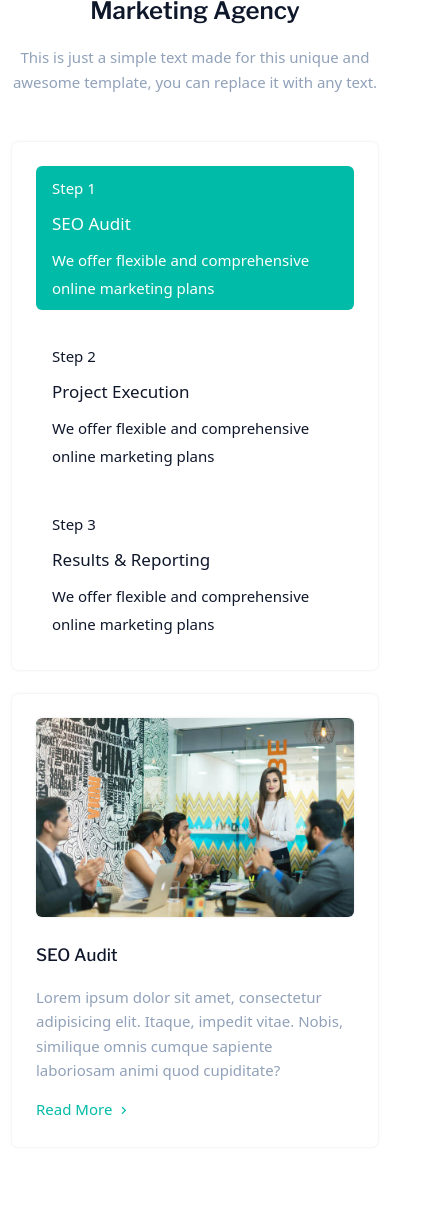
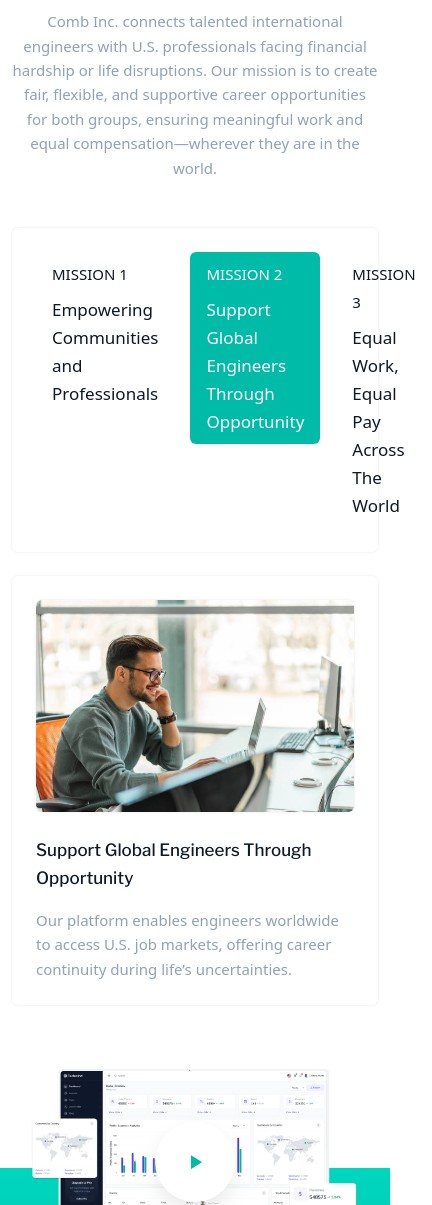
Before and after one commit to TrioComb/TrioComb_Site, a Gatsby site: page / in a window 390 px wide. Shown: the part 4730-5935 px from the top of the page, 432 px wide, since content can reach past the window. Built offline with nearby package versions, Linux system fonts and the light colour scheme; Gatsby itself is replaced by a stand-in of ours.

Commit message:
add company mission section

```diff
--- a/src/components/tab.tsx
+++ b/src/components/tab.tsx
@@ -1,88 +1,114 @@
-import React, { useState } from 'react'
-import blog1 from '../assets/images/blog/01.jpg'
-import blog2 from '../assets/images/blog/02.jpg'
-import blog3 from '../assets/images/blog/03.jpg'
-import { Link } from 'gatsby'
+import React, { useState, useEffect } from 'react'
+import blog1 from '../assets/images/blog/01.png'
+import blog2 from '../assets/images/blog/02.png'
+import blog3 from '../assets/images/blog/03.png'
 
 export default function Tab() {
-    let [activeTab, setActiveTab] = useState<number>(1)
+  const [activeTab, setActiveTab] = useState<number>(1)
+
+  // Carousel effect
+  useEffect(() => {
+    const interval = setInterval(() => {
+      setActiveTab((prev) => (prev % 3) + 1) // Cycle 1 -> 2 -> 3 -> 1
+    }, 5000) // every 5 seconds
+
+    return () => clearInterval(interval)
+  }, [])
+
+  // Manual override resets interval
+  const handleTabClick = (tabIndex: number) => {
+    setActiveTab(tabIndex)
+  }
+
   return (
-        <section className="realtive md:py-24 py-16">
+    <section className="relative md:py-24 py-16">
       <div className="container relative">
+        {/* Header */}
         <div className="grid grid-cols-1 pb-6 text-center">
-                    <h3 className="font-semibold text-2xl leading-normal mb-4">A Performance-driven Marketing Agency</h3>
-                    <p className="text-slate-400 max-w-xl mx-auto">This is just a simple text made for this unique and awesome template, you can replace it with any text.</p>
+          <h3 className="font-semibold text-2xl leading-normal mb-4">Our Company Mission</h3>
+          <p className="text-slate-400 max-w-3xl mx-auto">
+            Comb Inc. connects talented international engineers with U.S. professionals facing financial hardship or life disruptions.
+            Our mission is to create fair, flexible, and supportive career opportunities for both groups, ensuring meaningful work and equal compensation—wherever they are in the world.
+          </p>
         </div>
 
-                <div className="grid md:grid-cols-12 grid-cols-1 mt-6 gap-6">
-                    <div className="lg:col-span-4 md:col-span-5">
-                        <div className="sticky top-20">
-                            <ul className="flex-column p-6 bg-white dark:bg-slate-900 shadow-sm dark:shadow-gray-700 rounded-md" id="myTab" data-tabs-toggle="#myTabContent" role="tablist">
+        {/* Tab Section */}
+        <div className="grid grid-cols-1 mt-6 gap-6">
+          {/* Horizontal Tabs */}
+          <div className="overflow-x-auto">
+            <ul className="flex flex-row gap-4 p-6 bg-white dark:bg-slate-900 shadow-sm dark:shadow-gray-700 rounded-md" role="tablist">
               <li role="presentation">
-                                    <button onClick={()=>setActiveTab(1)} className={`px-4 py-2 text-start text-base font-medium rounded-md w-full hover:text-teal-500 duration-500 ${activeTab === 1 ? 'text-white bg-teal-500 hover:text-white' : ''}`}>
-                                        <span className="block">Step 1</span>
-                                        <span className="text-lg mt-2 block">SEO Audit</span>
-                                        <span className="block mt-2">We offer flexible and comprehensive online marketing plans</span>
+                <button
+                  onClick={() => handleTabClick(1)}
+                  className={`min-w-[250px] px-4 py-2 text-start text-base font-medium rounded-md hover:text-teal-500 duration-500 ${
+                    activeTab === 1 ? 'text-white bg-teal-500 hover:text-white' : ''
+                  }`}
+                >
+                  <span className="block">MISSION 1</span>
+                  <span className="text-lg mt-2 block">Empowering Communities and Professionals</span>
                 </button>
               </li>
               <li role="presentation">
-                                    <button onClick={()=>setActiveTab(2)} className={`px-4 py-2 my-6 text-start text-base font-medium rounded-md w-full hover:text-teal-500 duration-500 ${activeTab === 2 ? 'text-white bg-teal-500 hover:text-white' : ''}`}>
-                                        <span className="block">Step 2</span>
-                                        <span className="text-lg mt-2 block">Project Execution</span>
-                                        <span className="block mt-2">We offer flexible and comprehensive online marketing plans</span>
+                <button
+                  onClick={() => handleTabClick(2)}
+                  className={`min-w-[250px] px-4 py-2 text-start text-base font-medium rounded-md hover:text-teal-500 duration-500 ${
+                    activeTab === 2 ? 'text-white bg-teal-500 hover:text-white' : ''
+                  }`}
+                >
+                  <span className="block">MISSION 2</span>
+                  <span className="text-lg mt-2 block">Support Global Engineers Through Opportunity</span>
                 </button>
               </li>
               <li role="presentation">
-                                    <button onClick={()=>setActiveTab(3)} className={`px-4 py-2 text-start text-base font-medium rounded-md w-full hover:text-teal-500 duration-500 ${activeTab === 3 ? 'text-white bg-teal-500 hover:text-white' : ''}`}>
-                                        <span className="block">Step 3</span>
-                                        <span className="text-lg mt-2 block">Results & Reporting</span>
-                                        <span className="block mt-2">We offer flexible and comprehensive online marketing plans</span>
+                <button
+                  onClick={() => handleTabClick(3)}
+                  className={`min-w-[250px] px-4 py-2 text-start text-base font-medium rounded-md hover:text-teal-500 duration-500 ${
+                    activeTab === 3 ? 'text-white bg-teal-500 hover:text-white' : ''
+                  }`}
+                >
+                  <span className="block">MISSION 3</span>
+                  <span className="text-lg mt-2 block">Equal Work, Equal Pay Across The World</span>
                 </button>
               </li>
             </ul>
           </div>
-                    </div>
 
-                    <div className="lg:col-span-8 md:col-span-7">
-                        <div id="myTabContent" className="p-6 bg-white dark:bg-slate-900 shadow-sm dark:shadow-gray-700 rounded-md">
-                            {activeTab === 1 &&
-                                <div className="">
-                                    <img src={blog1} className="shadow-sm dark:shadow-gray-700 rounded-md" alt=""/>
+          {/* Tab Content */}
+          <div>
+            <div className="w-full p-6 bg-white dark:bg-slate-900 shadow-sm dark:shadow-gray-700 rounded-md transition-all duration-500 ease-in-out">
+              {activeTab === 1 && (
+                <div>
+                  <img src={blog1} className="w-full shadow-sm dark:shadow-gray-700 rounded-md" alt="" />
                   <div className="mt-6">
-                                        <h5 className="text-lg font-medium">SEO Audit</h5>
-                                        <p className="text-slate-400 mt-4">Lorem ipsum dolor sit amet, consectetur adipisicing elit. Itaque, impedit vitae. Nobis, similique omnis cumque sapiente laboriosam animi quod cupiditate?</p>
-                                        <div className="mt-4">
-                                            <Link to="" className="text-teal-500">Read More <i className="mdi mdi-chevron-right align-middle"></i></Link>
+                    <h5 className="text-lg font-medium">Empowering Clients and Professionals</h5>
+                    <p className="text-slate-400 mt-4">
+                      We support U.S.-based individuals experiencing life transitions by connecting them with top global talent for mutual success.
+                    </p>
                   </div>
                 </div>
-                                </div>
-                            }
-                            {
-                                activeTab === 2 &&
+              )}
+              {activeTab === 2 && (
                 <div>
-                                    <img src={blog2} className="shadow-sm dark:shadow-gray-700 rounded-md" alt=""/>
+                  <img src={blog2} className="w-full shadow-sm dark:shadow-gray-700 rounded-md" alt="" />
                   <div className="mt-6">
-                                        <h5 className="text-lg font-medium">Project Execution</h5>
-                                        <p className="text-slate-400 mt-4">Lorem ipsum dolor sit amet, consectetur adipisicing elit. Itaque, impedit vitae. Nobis, similique omnis cumque sapiente laboriosam animi quod cupiditate?</p>
-                                        <div className="mt-4">
-                                            <Link to="" className="text-teal-500">Read More <i className="mdi mdi-chevron-right align-middle"></i></Link>
+                    <h5 className="text-lg font-medium">Support Global Engineers Through Opportunity</h5>
+                    <p className="text-slate-400 mt-4">
+                      Our platform enables engineers worldwide to access U.S. job markets, offering career continuity during life’s uncertainties.
+                    </p>
                   </div>
                 </div>
-                                </div>
-                            }
-                            {
-                                activeTab === 3 &&
+              )}
+              {activeTab === 3 && (
                 <div>
-                                    <img src={blog3} className="shadow-sm dark:shadow-gray-700 rounded-md" alt=""/>
+                  <img src={blog3} className="w-full shadow-sm dark:shadow-gray-700 rounded-md" alt="" />
                   <div className="mt-6">
-                                        <h5 className="text-lg font-medium">Results & Reporting</h5>
-                                        <p className="text-slate-400 mt-4">Lorem ipsum dolor sit amet, consectetur adipisicing elit. Itaque, impedit vitae. Nobis, similique omnis cumque sapiente laboriosam animi quod cupiditate?</p>
-                                        <div className="mt-4">
-                                            <Link to="" className="text-teal-500">Read More <i className="mdi mdi-chevron-right align-middle"></i></Link>
+                    <h5 className="text-lg font-medium">Equal Work, Equal Pay Across The World</h5>
+                    <p className="text-slate-400 mt-4">
+                      We ensure global engineers are fairly compensated at U.S. standards, based on experience—not location.
+                    </p>
                   </div>
                 </div>
-                                </div>
-                            }
+              )}
             </div>
           </div>
         </div>
```
Also changed, not shown: src/assets/images/blog/01.png (added), src/assets/images/blog/02.png (added), src/assets/images/blog/03.png (added). Lines whose indentation alone changed are shown as unchanged.
